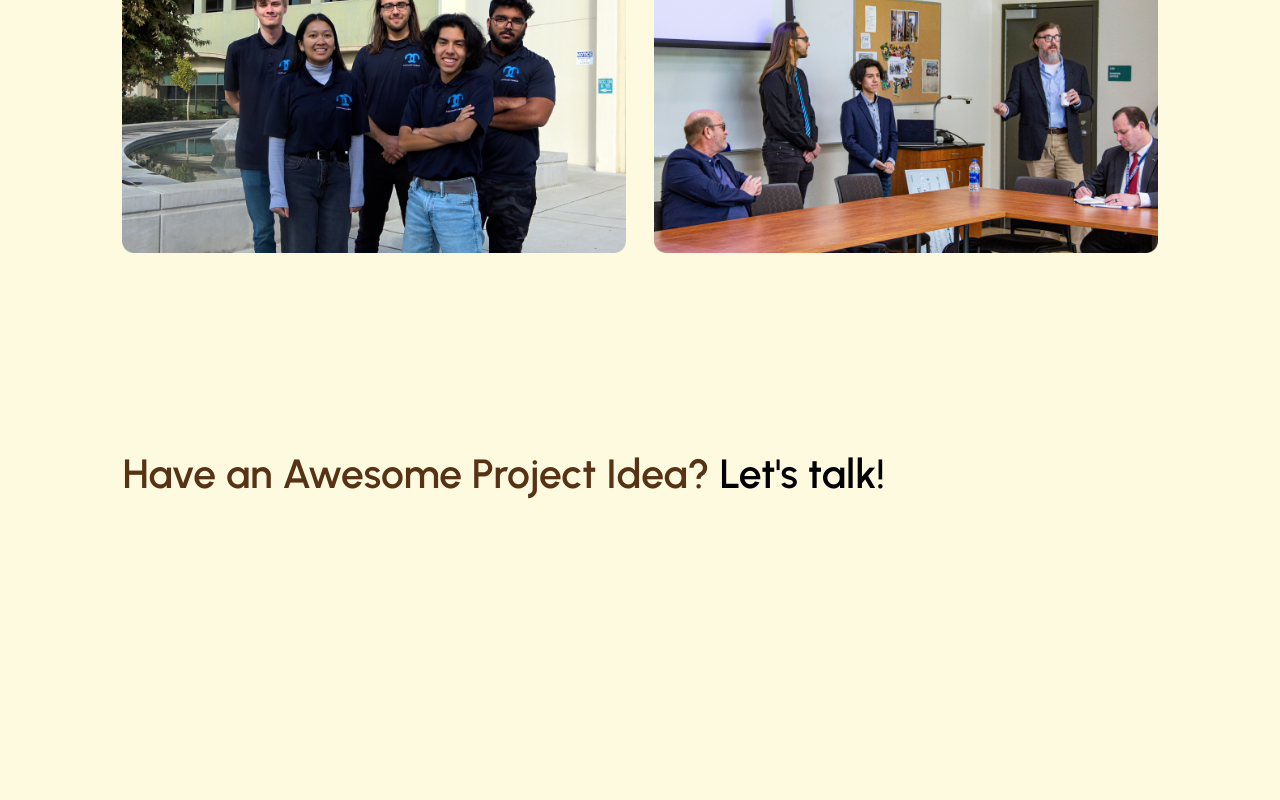
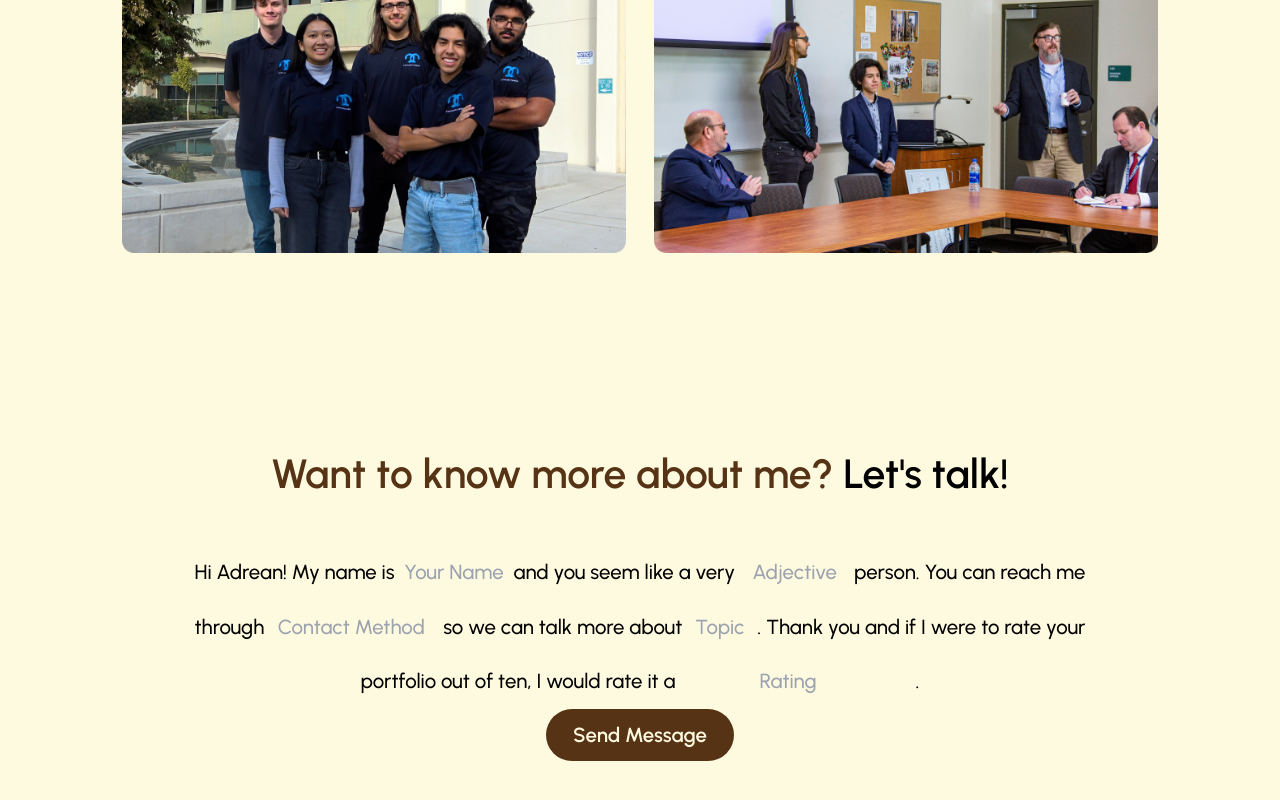
Before and after one commit to Adrean-Cajigas/my-app, a Next.js app: page / in a window 1280 px wide. Shown: the part 3810-4610 px from the top of the page. Before the commit the page ends 4464 px from the top, so only its background shows below. Built offline with nearby package versions, Linux system fonts and the light colour scheme.

Commit message:
feat: Improve Let's Talk Message

```diff
--- a/src/components/contact.js
+++ b/src/components/contact.js
@@ -1,11 +1,52 @@
-export default function Contact () {
+"use client"
+import React, { useState } from 'react';
 
+const DynamicWidthInput = ({ type, value, onChange, placeholder }) => (
+    <input
+        type={type}
+        value={value}
+        onChange={onChange}
+        placeholder={placeholder}
+        size={Math.max(value.length, placeholder.length) || .5}
+        className="bg-background focus:outline-none text-center"
+        style={{ minWidth: '3rem' }} // Ensure a minimum width
+    />
+);
 
-    return(
+export default function Contact() {
+    const [name, setName] = useState('');
+    const [adjective, setAdjective] = useState('');
+    const [contactMethod, setContactMethod] = useState('');
+    const [talkAbout, setTalkAbout] = useState('');
+    const [rating, setRating] = useState('');
+
+    // Function to handle form submission
+    const handleSubmit = (e) => {
+        e.preventDefault();
+        console.log(`Message: Hi Adrean! My name is ${name} and you seem like a very ${adjective} person. You can reach me through ${contactMethod} so we can talk more about ${talkAbout}. Thank you and if I were to rate your portfolio out of ten, I would rate it a ${rating}.`);
+    };
+
+    return (
         <section className="px-[6rem] py-[8rem] rounded-[6rem]">
-            <h2 className="font-semibold text-secondary text-[3rem] mb-[3rem] px-[3rem]">
-                <span className="text-primary">Have an Awesome Project Idea? </span>
-                Let's talk!</h2>
+            <h2 className="font-semibold text-secondary text-center text-[3rem] mb-[3rem] px-[3rem]">
+                <span className="text-primary">Want to know more about me? </span>
+                Let's talk!
+            </h2>
+
+            <form onSubmit={handleSubmit} className="text-center font-medium text-[1.5rem] w-[80%] mx-auto">
+                <p className='leading-[4rem]'>
+                    Hi Adrean! My name is
+                    <DynamicWidthInput type="text" value={name} onChange={(e) => setName(e.target.value)} placeholder="Your Name"/>
+                    and you seem like a very
+                    <DynamicWidthInput type="text" value={adjective} onChange={(e) => setAdjective(e.target.value)} placeholder="Adjective"/>
+                    person. You can reach me through
+                    <DynamicWidthInput type="text" value={contactMethod} onChange={(e) => setContactMethod(e.target.value)} placeholder="Contact Method"/> so we can talk more about
+                    <DynamicWidthInput type="text" value={talkAbout} onChange={(e) => setTalkAbout(e.target.value)} placeholder="Topic"/>. Thank you and if I were to rate your portfolio out of ten, I would rate it a
+                    <DynamicWidthInput type="number" value={rating} onChange={(e) => setRating(e.target.value)} placeholder="Rating"/>.
+                </p>
+
+                <button type="submit" className="bg-primary px-[2rem] py-[.8rem] rounded-[2rem] text-background font-semibold">Send Message</button>
+            </form>
         </section>
-    )
+    );
 }
```
Also changed, not shown: src/components/about.js (+0 -2 lines).
